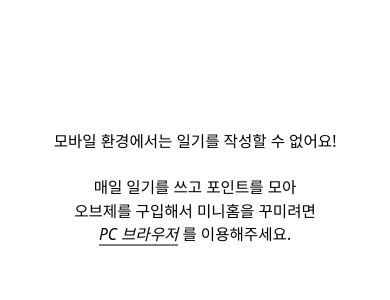
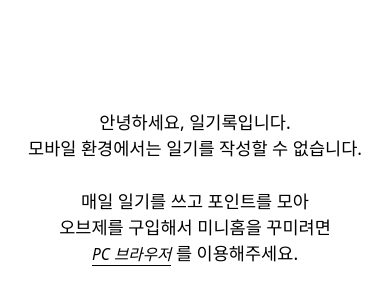
Before and after one commit to ilgilog/-ilgilog-fe, a React (Create React App) app: page / in a window 390 px wide. Shown: the part 150-450 px from the top of the page. Built offline with nearby package versions, Linux system fonts and the light colour scheme; no server answers.

Commit message:
feat: 반응형 페이지 텍스트 수정

```diff
--- a/src/pages/ResponsivePage.tsx
+++ b/src/pages/ResponsivePage.tsx
@@ -1,8 +1,9 @@
 export const ResponsivePage = () => {
     return(
         <div className="text-center w-[100vw] h-[100vh] relative">
-            <p className="w-full text-[4vw] absolute left-[50%] top-[40%] translate-x-[-50%] translate-y-[-50%]">
-                모바일 환경에서는 일기를 작성할 수 없어요!<br/>
+            <p className="w-full text-[4.5vw] absolute left-[50%] top-[40%] translate-x-[-50%] translate-y-[-50%]">
+                안녕하세요, 일기록입니다.<br/>
+                모바일 환경에서는 일기를 작성할 수 없습니다.<br/>
                 <br/>
                 매일 일기를 쓰고 포인트를 모아<br/>
                 오브제를 구입해서 미니홈을 꾸미려면<br/>
```
